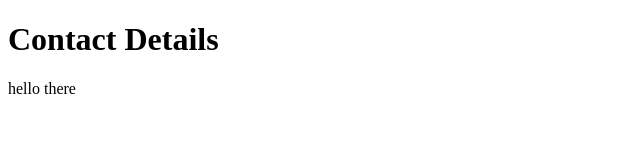
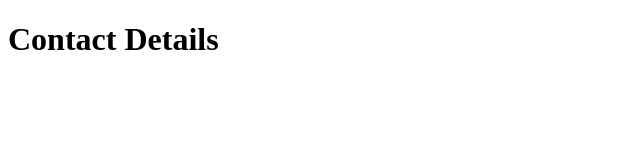
Before and after one commit to kenzieknafelz/first-repo, a plain HTML site: page contact.html in a window 1280 px wide. Shown: the full height of the page, 0-640 px from the left. Drawn offline with Linux system fonts and the light colour scheme.

Commit message:
Revert "revert take 4"
This reverts commit 837a800b129240553cb57cbba4d413a17d790bff.

```diff
--- a/contact.html
+++ b/contact.html
@@ -7,6 +7,5 @@
 </head>
 <body>
     <h1>Contact Details</h1>
-    <p> hello there </p>
 </body>
 </html>
```
Also changed, not shown: index.html (+0 -1 lines).
